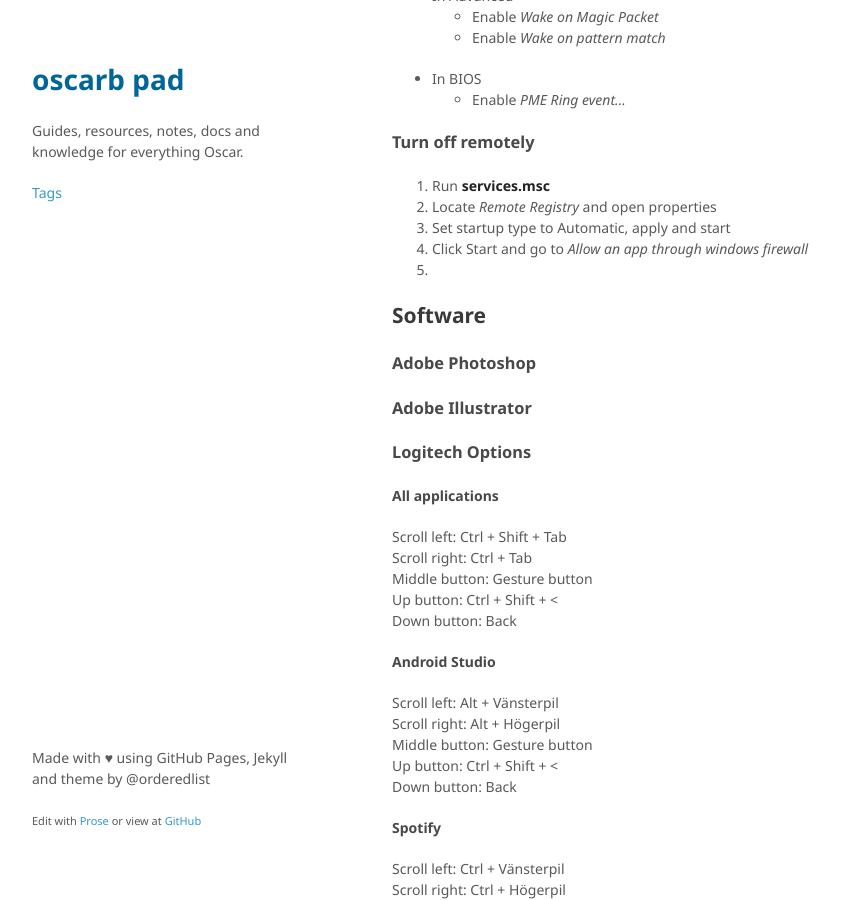
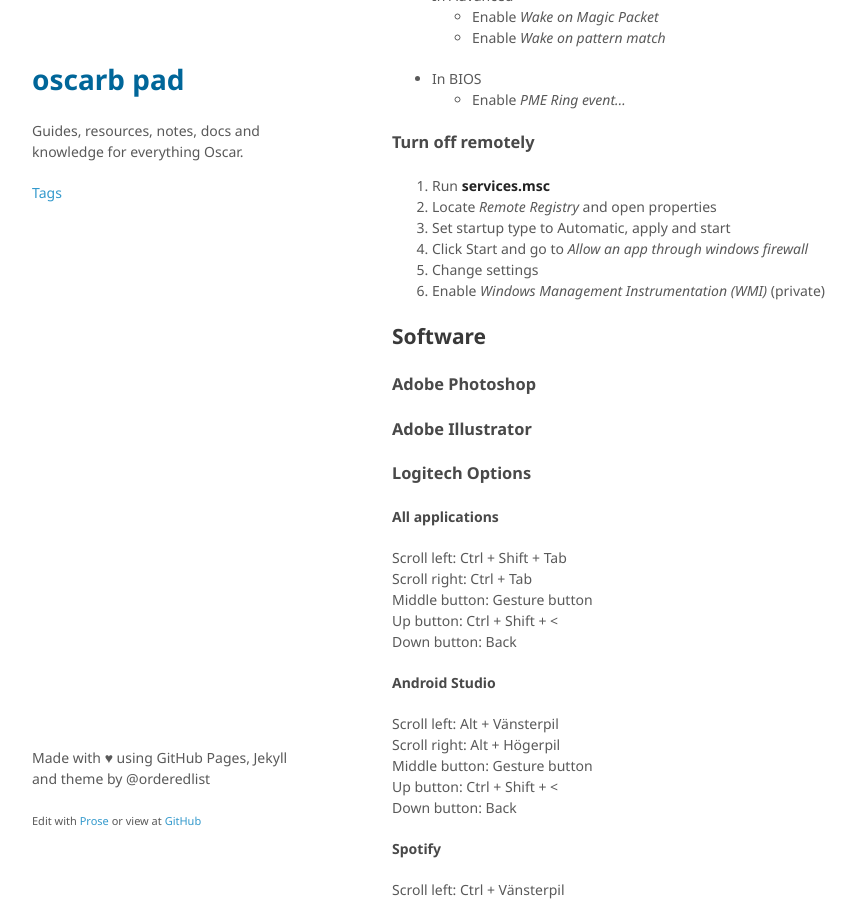
Before and after one commit to oscarb/pad, a Jekyll site: the page built from _docs/windows-10-essentials.md, in a window 1280 px wide and 900 px high, scrolled down 5120 px. Shown: the whole window, without its empty margins (128-984 px from the left). Built offline with Jekyll 4.4.1, drawn with Linux system fonts in a browser that asks for light colours; some web fonts are replaced.

Commit message:
Update windows-10-essentials.md

```diff
--- a/_docs/windows-10-essentials.md
+++ b/_docs/windows-10-essentials.md
@@ -191,7 +191,9 @@ Register-ScheduledTask -TaskName "UserSwitch_Enable" -Trigger $Trigger -User $Us
 0. Locate *Remote Registry* and open properties
   0. Set startup type to Automatic, apply and start
 0. Click Start and go to *Allow an app through windows firewall*
-0.
+  0. Change settings
+  0. Enable *Windows Management Instrumentation (WMI)* (private)
+
 
 
 Software
```
